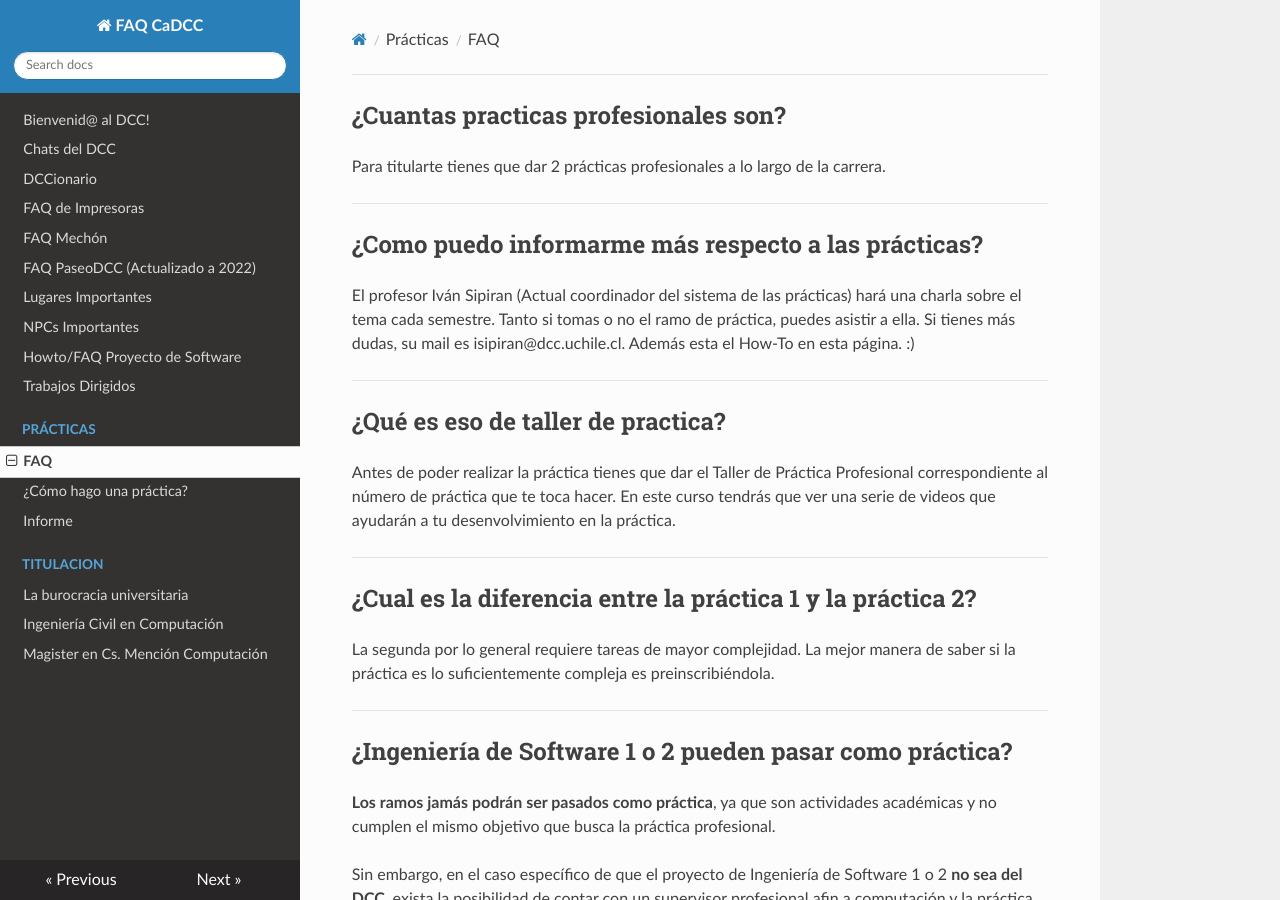
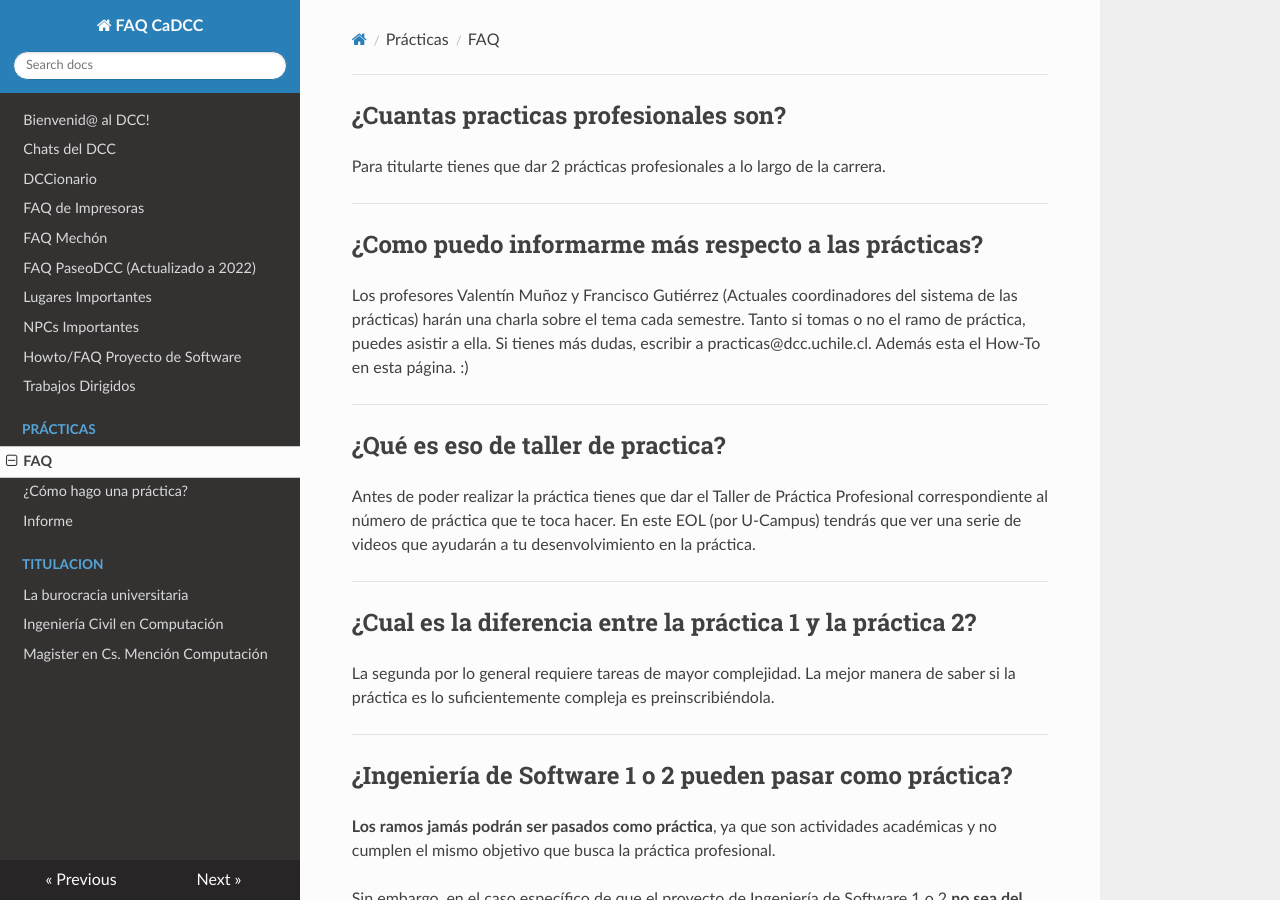
Before and after one commit to cadcc/howto, an MkDocs documentation site: the page built from docs/Prácticas/FAQ.md, in a window 1280 px wide and 900 px high. Built offline with MkDocs 1.6.1, drawn with Linux system fonts in a browser that asks for light colours; nearby versions of some CDN libraries; some of the changed text lies outside the part shown.

Commit message:
docs(Prácticas\FAQ.md): Update contents
Contents have been modified as per provided instructions

```diff
--- a/docs/Prácticas/FAQ.md
+++ b/docs/Prácticas/FAQ.md
@@ -6,13 +6,13 @@
 
 ## ¿Como puedo informarme más respecto a las prácticas?
 
-El profesor Iván Sipiran (Actual coordinador del sistema de las prácticas) hará una charla sobre el tema cada semestre. Tanto si tomas o no el ramo de práctica, puedes asistir a ella. Si tienes más dudas, su mail es isipiran@dcc.uchile.cl. Además esta el How-To en esta página. :)
+Los profesores Valentín Muñoz y Francisco Gutiérrez (Actuales coordinadores del sistema de las prácticas) harán una charla sobre el tema cada semestre. Tanto si tomas o no el ramo de práctica, puedes asistir a ella. Si tienes más dudas, escribir a practicas@dcc.uchile.cl. Además esta el How-To en esta página. :)
 
 ---
 
 ## ¿Qué es eso de taller de practica?
 
-Antes de poder realizar la práctica tienes que dar el Taller de Práctica Profesional correspondiente al número de práctica que te toca hacer. En este curso tendrás que ver una serie de videos que ayudarán a tu desenvolvimiento en la práctica.
+Antes de poder realizar la práctica tienes que dar el Taller de Práctica Profesional correspondiente al número de práctica que te toca hacer. En este EOL (por U-Campus) tendrás que ver una serie de videos que ayudarán a tu desenvolvimiento en la práctica.
 
 ---
 
```
Also changed, not shown: other parts of docs/Prácticas/FAQ.md (+1 -1 lines).
